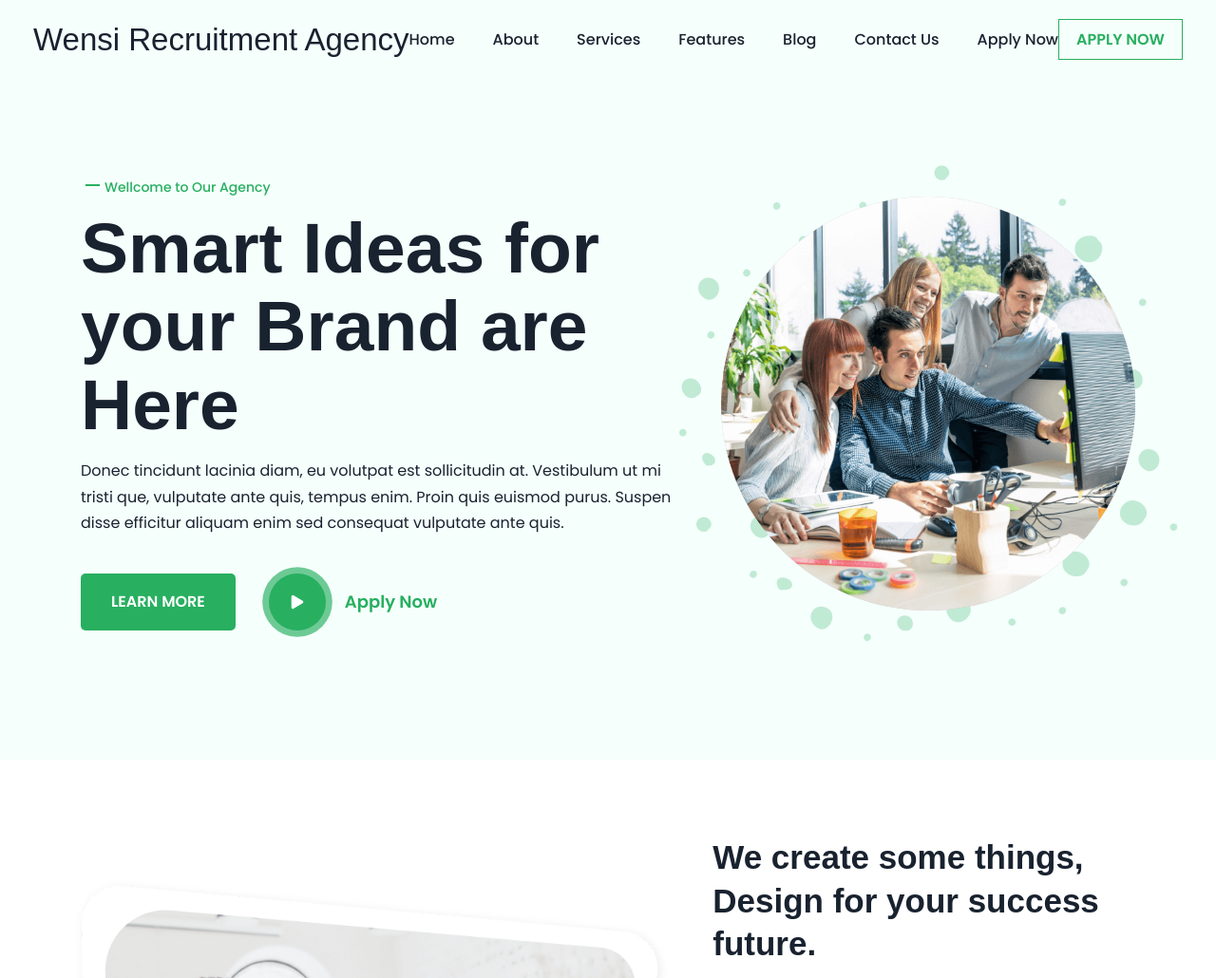
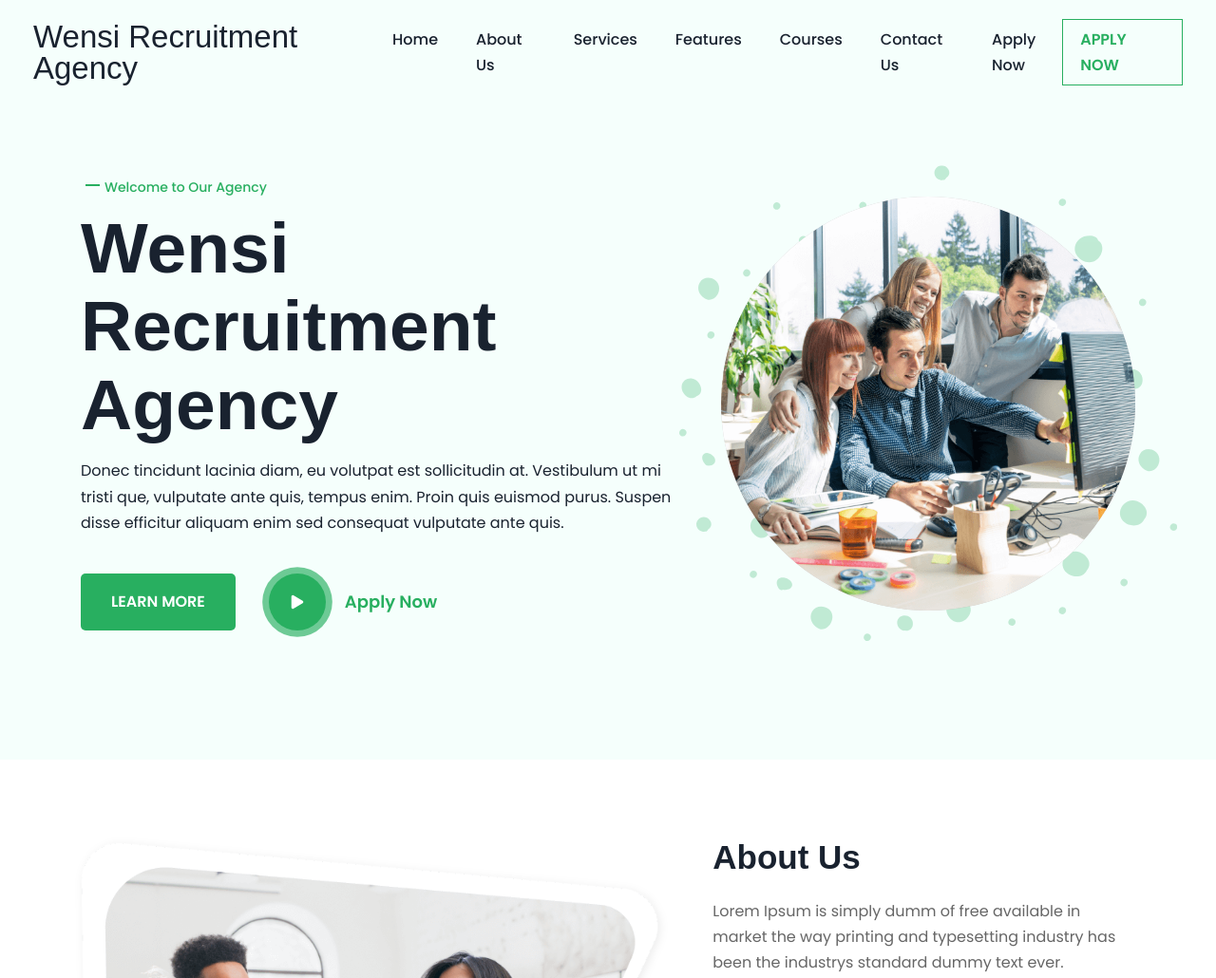
Before and after one commit to UsmanTheGuy/Wensi-Recruitment-Agency-ZM, a plain HTML site: page Apply.html in a window 1280 px wide. Shown: the top 1030 px of the page at 95% size. Drawn offline with nearby package versions, Linux system fonts and the light colour scheme; a web font is replaced by a local one.

Commit message:
Website Link Changes

```diff
--- a/Apply.html
+++ b/Apply.html
@@ -5,7 +5,7 @@
   <meta charset="UTF-8">
   <meta http-equiv="X-UA-Compatible" content="IE=edge">
   <meta name="viewport" content="width=device-width, initial-scale=1.0">
-  <title>Hoolix - Smart Ideas for your Brand are Here</title>
+  <title> Wensi Recruitment Agency | Home </title>
 
   <!--
     - favicon
@@ -57,27 +57,27 @@
         <ul class="navbar-list">
 
           <li>
-            <a href="#home" class="navbar-link" data-nav-link>Home</a>
+            <a href="#home" class="navbar-link" data-nav-link> Home </a>
           </li>
 
           <li>
-            <a href="#about" class="navbar-link" data-nav-link>About</a>
+            <a href="#about" class="navbar-link" data-nav-link> About Us </a>
           </li>
 
           <li>
-            <a href="#services" class="navbar-link" data-nav-link>Services</a>
+            <a href="#services" class="navbar-link" data-nav-link> Services </a>
           </li>
 
           <li>
-            <a href="#features" class="navbar-link" data-nav-link>Features</a>
+            <a href="#features" class="navbar-link" data-nav-link> Features </a>
           </li>
 
           <li>
-            <a href="#" class="navbar-link" data-nav-link>Blog</a>
+            <a href="#" class="navbar-link" data-nav-link> Courses </a>
           </li>
 
           <li>
-            <a href="./Contact-Us.html" class="navbar-link" data-nav-link>Contact Us</a>
+            <a href="./Contact-Us.html" class="navbar-link" data-nav-link> Contact Us </a>
           </li>
 
           <li>
@@ -92,7 +92,7 @@
         <ion-icon name="menu-outline" aria-hidden="true"></ion-icon>
       </button>
 
-      <a href="#" class="btn-outline"> Apply Now </a>
+      <a href="./Apply.html" class="btn-outline"> Apply Now </a>
 
       <div class="overlay" data-nav-toggler data-overlay></div>
 
@@ -115,9 +115,9 @@
 
           <div class="hero-content">
 
-            <p class="hero-subtitle has-before">Wellcome to Our Agency</p>
+            <p class="hero-subtitle has-before"> Welcome to Our Agency </p>
 
-            <h1 class="h1 hero-title">Smart Ideas for your Brand are Here</h1>
+            <h1 class="h1 hero-title"> Wensi Recruitment Agency </h1>
 
             <p class="hero-text">
               Donec tincidunt lacinia diam, eu volutpat est sollicitudin at. Vestibulum ut mi tristi que, vulputate ante
@@ -155,7 +155,6 @@
       <!--
         - #ABOUT
       -->
-
       <section class="section about" id="about" aria-label="about">
         <div class="container">
 
@@ -166,7 +165,7 @@
 
           <div class="about-content">
 
-            <h2 class="h2-sm section-title">We create some things, Design for your success future.</h2>
+            <h2 class="h2-sm section-title"> About Us </h2>
 
             <p class="section-text">
               Lorem Ipsum is simply dumm of free available in market the way printing and typesetting industry has been
@@ -648,7 +647,6 @@
   <!--
     - #FOOTER
   -->
-
   <footer class="footer">
 
     <div class="footer-top section">
@@ -656,7 +654,7 @@
 
         <div class="footer-brand">
 
-          <a href="#" class="logo">Hoolix</a>
+          <a href="./index.html" class="logo">W ensi Recruitment Agency </a>
 
           <p class="footer-text">
             Lorem ipsum dolor sit amet consecte tur adipisicing elit, sed do eiusmod tempor incididunt ut labore.
@@ -801,17 +799,17 @@
       <div class="container">
 
         <p class="copyright">
-          &copy; 2022 Hoolix | All Rights Reserved by <a href="#" class="copyright-link">codewithsadee</a>
+          &copy; 2023 Wensi Recruitment Agency | All Rights Reserved by <a href="./index.html" class="copyright-link"> Wensi Recruitment Agency </a>
         </p>
 
         <ul class="footer-bottom-list">
 
           <li>
-            <a href="#" class="footer-bottom-link">Privacy Policy</a>
+            <a href="./Privacy-Policy.html" class="footer-bottom-link"> Privacy Policy </a>
           </li>
 
           <li>
-            <a href="#" class="footer-bottom-link">Terms of Use</a>
+            <a href="./Terms-Of-Use.html" class="footer-bottom-link"> Terms of Use </a>
           </li>
 
         </ul>
```
Also changed, not shown: Contact-Us.html (+15 -17 lines), Privacy-Policy.html (+15 -17 lines), Terms-Of-Use.html (+15 -17 lines), index.html (+5 -6 lines).
